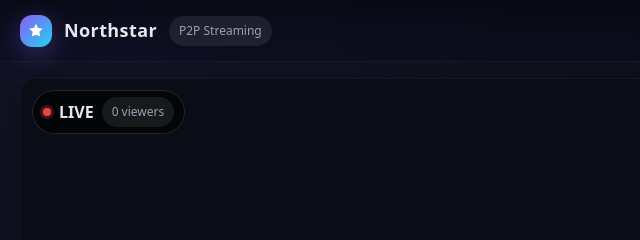
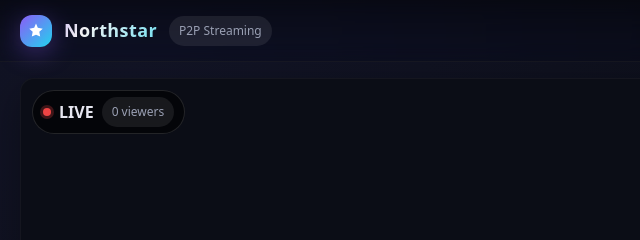
Before and after one commit to RxFaction/Northstar-Mainframe, a plain HTML site: page Northstar/index.html in a window 1280 px wide. Shown: the top 240 px of the page, 0-640 px from the left. Drawn offline with Linux system fonts and the light colour scheme.

```diff
--- a/Northstar/index.html
+++ b/Northstar/index.html
@@ -25,8 +25,40 @@
     .topbar{position:sticky;top:0;z-index:10;display:flex;align-items:center;justify-content:space-between;gap:16px;padding:12px 20px;background:linear-gradient(180deg,rgba(0,0,0,.45),rgba(0,0,0,.15));backdrop-filter:saturate(140%) blur(8px);border-bottom:1px solid rgba(255,255,255,.06)}
     .brand{display:flex;align-items:center;gap:12px}
     .brand-logo{width:32px;height:32px;display:grid;place-items:center;border-radius:12px;background:linear-gradient(135deg,var(--accent),var(--accent-2));box-shadow:0 6px 24px rgba(139,92,246,.35)}
-    .brand h1{margin:0;font-size:18px;letter-spacing:.4px}
+    .brand h1{
+      margin:0;
+      font-size:18px;
+      letter-spacing:.4px;
+      font-weight:700;
+      position:relative;
+      color:var(--text);
+    }
     .pill{font-size:12px;padding:6px 10px;border-radius:999px;background:rgba(255,255,255,.08);color:var(--muted)}
+    @supports ((-webkit-background-clip:text) or (background-clip:text)){
+      .brand h1{
+        background:linear-gradient(120deg,var(--accent) 0%,rgba(255,255,255,.95) 45%,var(--accent-2) 100%);
+        background-size:220% 220%;
+        color:transparent;
+        -webkit-background-clip:text;
+        background-clip:text;
+        animation:brandGlow 7s ease-in-out infinite;
+      }
+      .brand h1::after{
+        content:'';
+        position:absolute;
+        inset:-2px;
+        background:inherit;
+        filter:blur(12px);
+        opacity:.45;
+        pointer-events:none;
+        z-index:-1;
+      }
+    }
+    @keyframes brandGlow{
+      0%{background-position:0% 50%}
+      50%{background-position:100% 50%}
+      100%{background-position:0% 50%}
+    }
 
     .btn{cursor:pointer;border:0;border-radius:12px;padding:10px 14px;color:#fff;font-weight:600;background:var(--panel-2);box-shadow:0 4px 16px var(--shadow);transition:transform .06s ease,box-shadow .2s ease,background .2s ease}
     .btn:hover{transform:translateY(-1px);box-shadow:0 8px 26px var(--shadow)}
```
